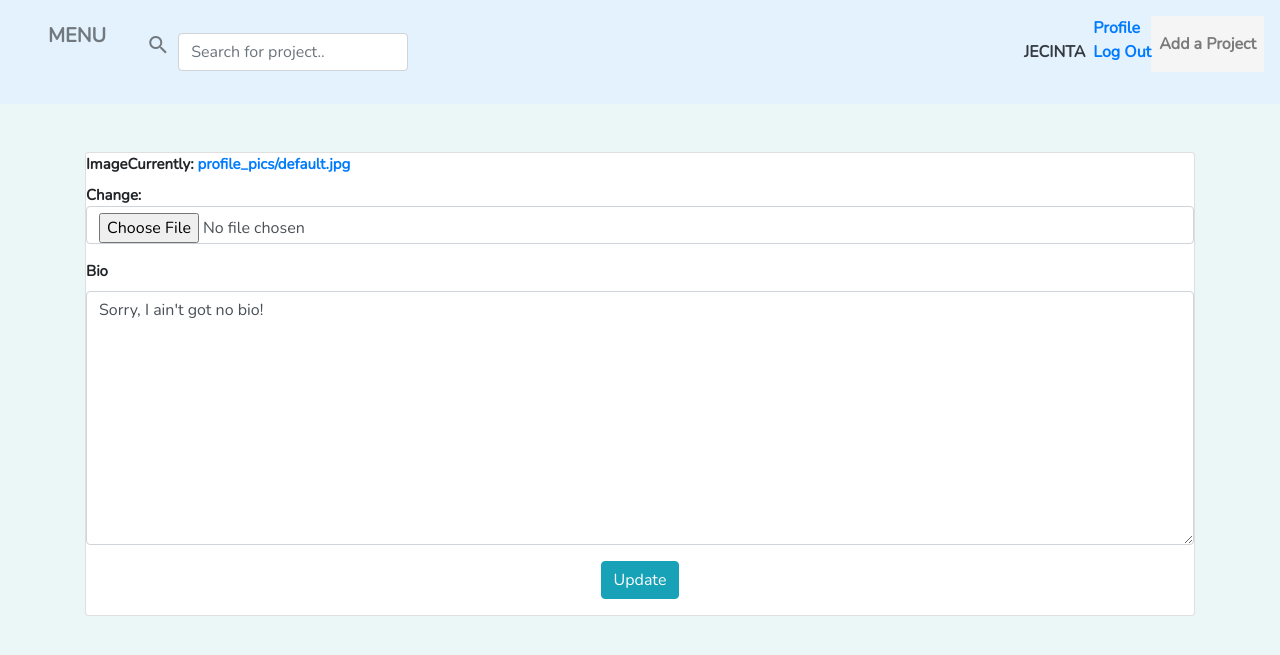
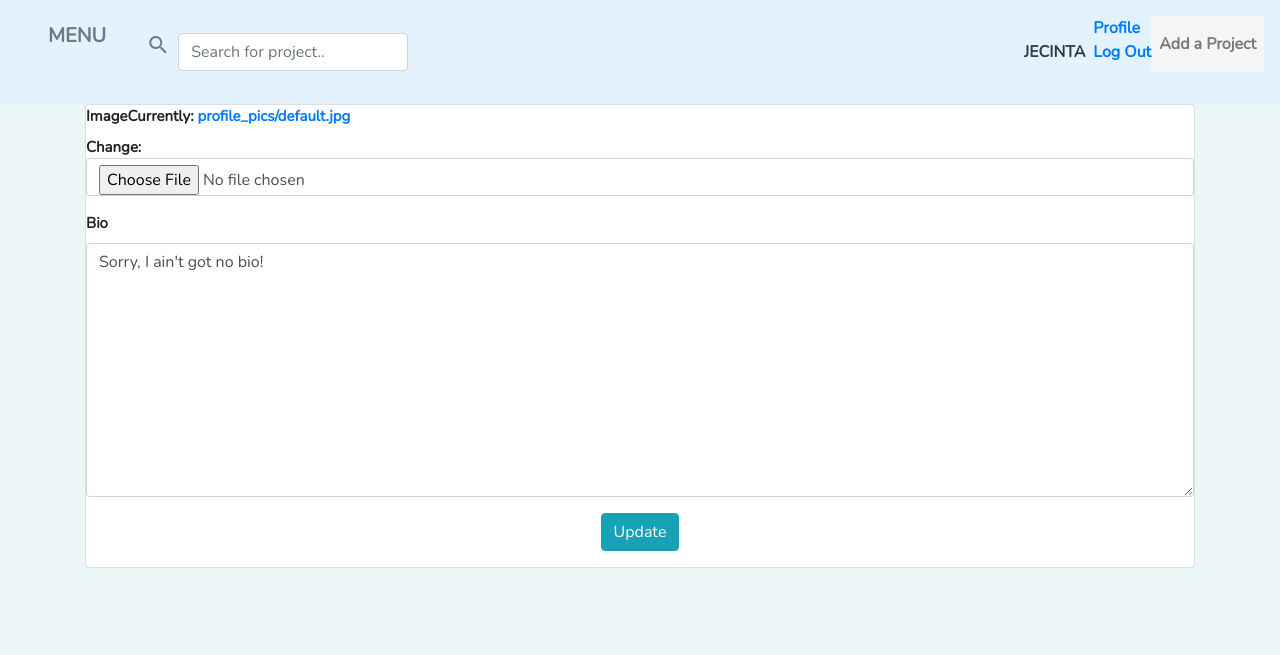
Before and after one commit to IsaacMurage-dev/Awards, a Django app: page /accounts/profile/edit/ in a window 1280 px wide. Shown: the top 655 px of the page. Run offline with Django 3.2, Linux system fonts and the light colour scheme; a user stored in the database is signed in; data comes from the database, SQL or seed files in the repository; some libraries are stand-ins or nearby versions.

Commit message:
re edit profile

```diff
--- a/awards/templates/edit_profile.html
+++ b/awards/templates/edit_profile.html
@@ -2,7 +2,7 @@
 {% load bootstrap4 %}
 {% load static %}
 {% block content %}
-<div class="container mt-5" style="font-size: 15px;">
+<div class="container" style="font-size: 15px;">
 	<div class="card rounded  font-weight-bold">
 		<form action="{%  url 'edit' %}" method="post" enctype="multipart/form-data">
 			{% csrf_token %}
@@ -13,4 +13,10 @@
 		</form>
 	</div>
 </div>
+<style>
+	.container{
+		/* background-image: url("https://media.istockphoto.com/photos/abstract-blurred-white-color-background-with-bokeh-light-for-design-picture-id1059959980?k=20&m=1059959980&s=612x612&w=0&h=VNIaIPlY3gQVpYzy30CBpK_WFTeVwpCoDw_6aAtYVkE="); */
+		background-size: cover;
+	}
+</style>
 {% endblock %}
```
